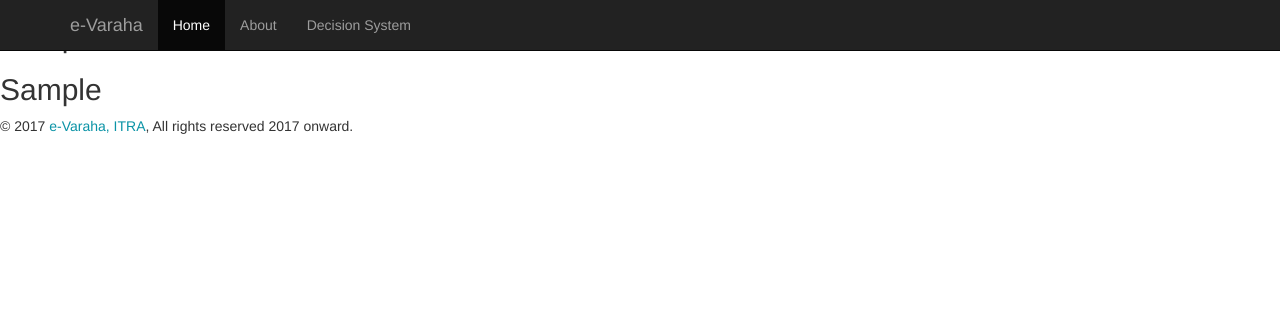
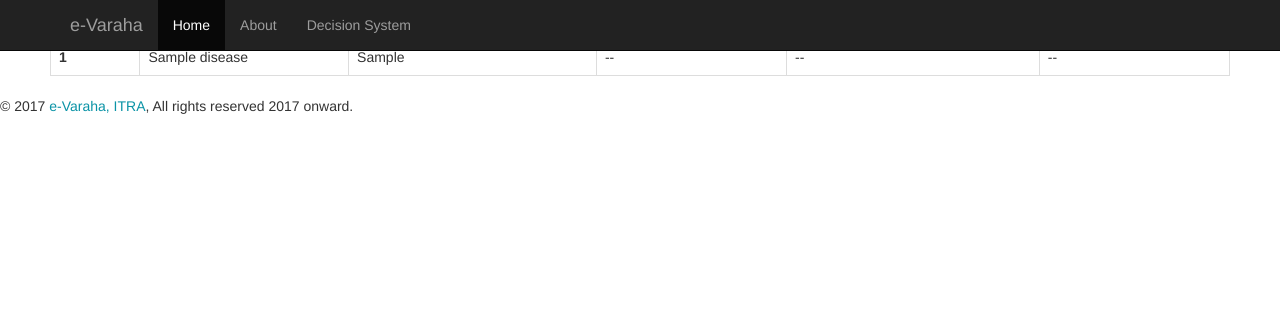
Before and after one commit to nilakanta123/e-varaha, a Django app: template templates/result.html in a window 1280 px wide. Shown: the top 311 px of the page. Run offline with Django 3.2, Linux system fonts and the light colour scheme; the template is opened without the code that fills it: most values are stand-ins (such as "Sample title", 1, 10 or a date in 2020); some libraries are stand-ins or nearby versions.

Commit message:
Update result.html

```diff
--- a/templates/result.html
+++ b/templates/result.html
@@ -27,8 +27,31 @@
 </div>
 <!-- end nav-bar -->
 <section>
-	<h2>{{result.disease}}</h2>
-	<h2>{{result.am_dec}}</h2>
+
+  <div style="padding: 0px 50px 0px 50px;">
+    <table class="table table-bordered">
+      <thead class="thead-inverse">
+        <tr>
+          <th>Sl No.</th>
+          <th>Pedicted Disease</th>
+          <th>AntiMortem Decision</th>
+          <th>with probability</th>
+          <th>PostMortem Decision</th>
+          <th>with probability</th>
+        </tr>
+      </thead>
+      <tbody>
+        <tr>
+          <th scope="row">1</th>
+          <td>{{result.disease}}</td>
+          <td>{{result.am_dec}}</td>
+          <td>--</td>
+          <td>--</td>
+          <td>--</td>
+        </tr>
+      </tbody>
+    </table>
+  </div>
 </section>
 
 {% endblock content %}
```
